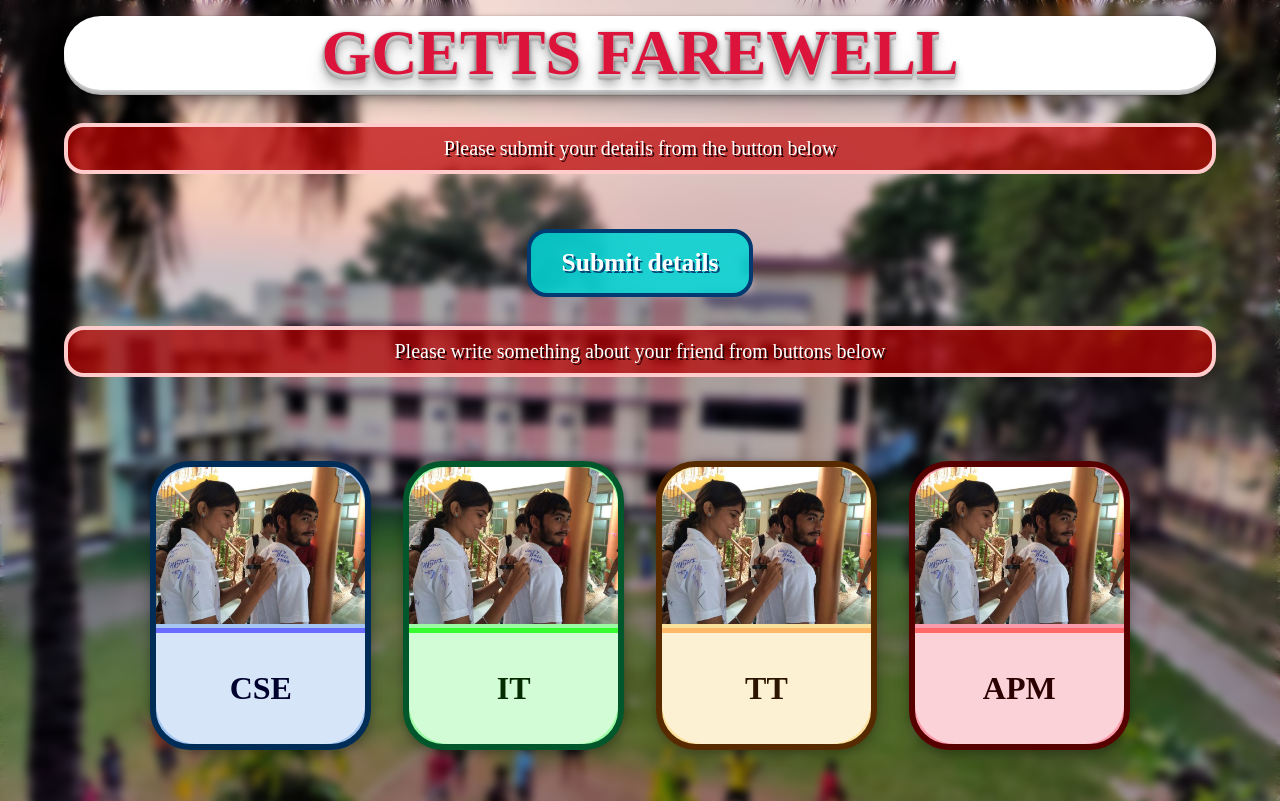
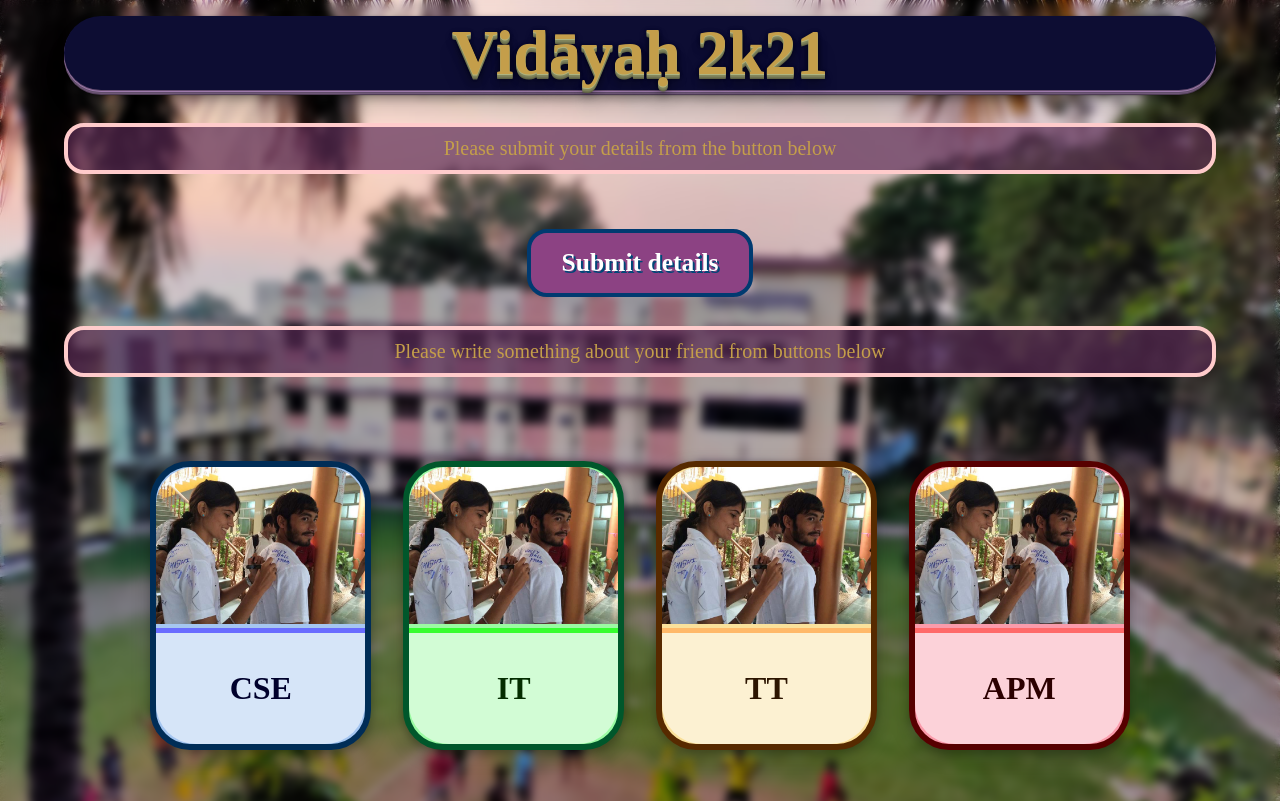
Before and after one commit to Mainak-Deb/GCETTS-Farewell, a plain HTML site: page index.html in a window 1280 px wide. Shown: the top 801 px of the page. Drawn offline with Linux system fonts and the light colour scheme.

Commit message:
:colour pallete changed

```diff
--- a/index.html
+++ b/index.html
@@ -2,6 +2,7 @@
 <html>
 <head>
 <meta name="viewport" content="width=device-width, initial-scale=1">
+<title>Vidāyaḥ 2k21</title>
 <style>
 body, html {
   height: 100vh;
@@ -74,14 +75,14 @@ body:before {
     font-size: max(5vw,40px);
     margin-top: -10px;
     text-align: center;
-    color: crimson;
-    background-color: rgb(255, 255, 255);
+    color: rgb(196,158,74);
+    background-color: #0d0d33;
     border-radius: 45px;
-  text-shadow: 0 1px 0 #ccc,
-               0 2px 0 #c9c9c9,
-               0 3px 0 #bbb,
-               0 4px 0 #b9b9b9,
-               0 5px 0 #aaa,
+  text-shadow: 0 1px 0 rgb(175, 180, 128),
+               0 2px 0 rgb(130, 134, 93),
+               0 3px 0 rgb(124, 128, 90),
+               0 4px 0 rgb(111, 114, 81),
+               0 5px 0 rgb(96,99,69),
                0 6px 1px rgba(0,0,0,.1),
                0 0 5px rgba(0,0,0,.1),
                0 1px 3px rgba(0,0,0,.3),
@@ -89,11 +90,11 @@ body:before {
                0 5px 10px rgba(0,0,0,.25),
                0 10px 10px rgba(0,0,0,.2),
                0 20px 20px rgba(0,0,0,.15);
-box-shadow: 0 1px 0 #ccc,
-               0 2px 0 #c9c9c9,
-               0 3px 0 #bbb,
-               0 4px 0 #b9b9b9,
-               0 5px 0 #aaa,
+box-shadow: 0 1px 0 rgb(104, 79, 114),
+               0 2px 0 rgb(158, 123, 172),
+               0 3px 0 rgb(98, 78, 107),
+               0 4px 0 rgb(110, 87, 119),
+               0 5px 0 rgb(78, 60, 85),
                0 6px 1px rgba(0,0,0,.1),
                0 0 5px rgba(0,0,0,.1),
                0 1px 3px rgba(0,0,0,.3),
@@ -105,7 +106,7 @@ box-shadow: 0 1px 0 #ccc,
 }
 .button1 {
   backdrop-filter: blur(45px);
-  background-color: #00d6d6da;
+  background-color:#8c4283;
   text-shadow: 2px 2px #004777;
   border: none;
   color: white;
@@ -174,11 +175,11 @@ div.container {
   /* border:4px solid black */
 }
 .writesomething{
-  background-color: rgba(185, 0, 0, 0.712);
-  color: rgb(255, 255, 255);
+  background-color:#5a2a54af;
+  color: rgb(196,158,74);
   padding: 10px;
   font-size: 20px;
-  text-shadow: 2px 2px #2b0101;
+  /* text-shadow: 2px 2px #ffffff; */
   border-radius: 20px;
   margin-top: 25px;
   border: rgb(255, 203, 203) 4px solid;
@@ -193,7 +194,7 @@ div.container {
     "
     >
         <div class="grid-item">
-            <h1 class="head">GCETTS FAREWELL</h1>
+            <h1 class="head">Vidāyaḥ 2k21</h1>
             <div class="writesomething"
             style="margin-top:-10px;">
               Please submit your details from the button below
```
